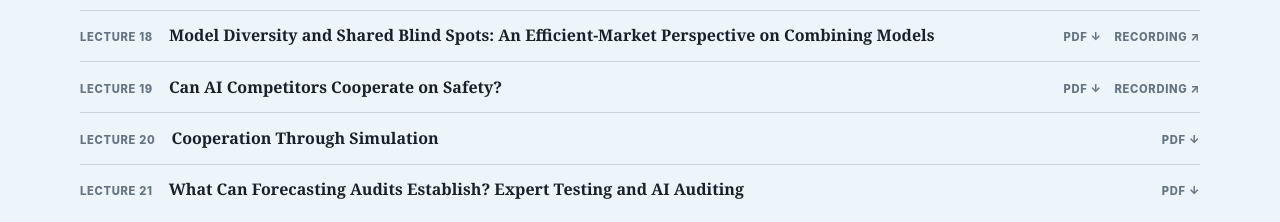
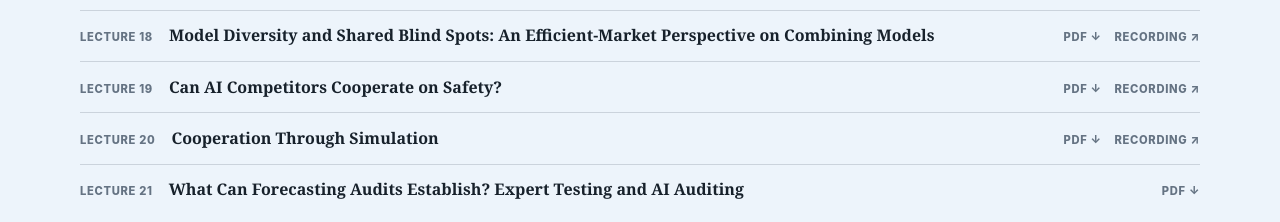
Before and after one commit to aaroth/cis-7000-ai-alignment, a plain HTML site: page docs/index.html in a window 1280 px wide. Shown: the part 6204-6426 px from the top of the page. Drawn offline with Linux system fonts and the light colour scheme.

Commit message:
Add lecture 20 cooperation through simulation recording

```diff
--- a/docs/index.html
+++ b/docs/index.html
@@ -555,6 +555,7 @@
                 <span>Cooperation Through Simulation</span>
                 <span class="lecture-actions">
                   <a class="lecture-format" href="slides/lecture-20-cooperation-through-simulation.pdf" download aria-label="Download Lecture 20 Cooperation Through Simulation slides">PDF <span aria-hidden="true">↓</span></a>
+                  <a class="lecture-format" href="https://youtu.be/S-DJMFcL8lM" target="_blank" rel="noopener noreferrer" aria-label="Watch the Lecture 20 recording on YouTube">Recording <span aria-hidden="true">↗</span></a>
                 </span>
               </li>
               <li>
```
